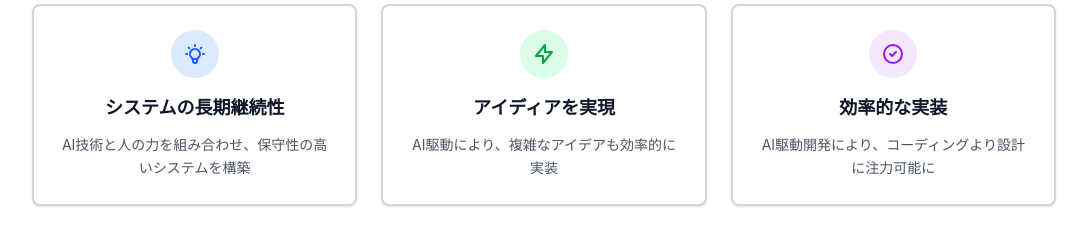
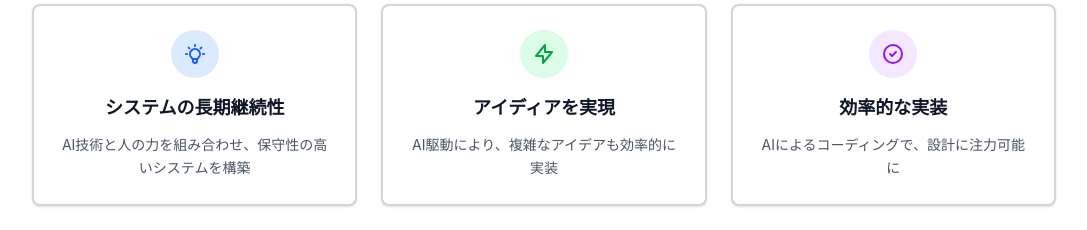
Before and after one commit to NOIRU13/portfolio, a Vue app: page / in a window 1280 px wide. Shown: the part 1560-1790 px from the top of the page, without its empty margins (96-1183 px from the left). Built offline with nearby package versions, Linux system fonts and the light colour scheme.

Commit message:
no message

```diff
--- a/src/components/sections/AboutSection.vue
+++ b/src/components/sections/AboutSection.vue
@@ -104,7 +104,7 @@
                     </div>
                     <h4 class="text-lg font-semibold text-gray-900 mb-3">効率的な実装</h4>
                     <p class="text-gray-600 text-sm leading-relaxed">
-                      AI駆動開発により、コーディングより設計に注力可能に
+                      AIによるコーディングで、設計に注力可能に
                     </p>
                   </div>
                 </div>
```
